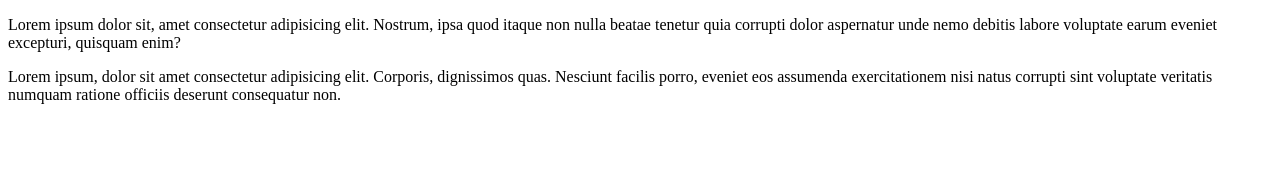
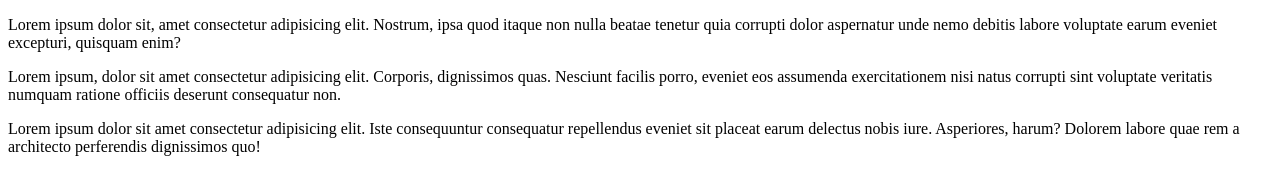
Before and after one commit to FernandoRibeiro97/CursoGIT, a plain HTML site: page site-exemplo/index.html in a window 1280 px wide. Drawn offline with Linux system fonts and the light colour scheme.

Commit message:
adicionei mais um parágrafo
Adicionado para teste.

```diff
--- a/site-exemplo/index.html
+++ b/site-exemplo/index.html
@@ -10,5 +10,7 @@
     <p>Lorem ipsum dolor sit, amet consectetur adipisicing elit. Nostrum, ipsa quod itaque non nulla beatae tenetur quia corrupti dolor aspernatur unde nemo debitis labore voluptate earum eveniet excepturi, quisquam enim?</p>
 
     <p>Lorem ipsum, dolor sit amet consectetur adipisicing elit. Corporis, dignissimos quas. Nesciunt facilis porro, eveniet eos assumenda exercitationem nisi natus corrupti sint voluptate veritatis numquam ratione officiis deserunt consequatur non.</p>
+
+    <p>Lorem ipsum dolor sit amet consectetur adipisicing elit. Iste consequuntur consequatur repellendus eveniet sit placeat earum delectus nobis iure. Asperiores, harum? Dolorem labore quae rem a architecto perferendis dignissimos quo!</p>
 </body>
 </html>
```
